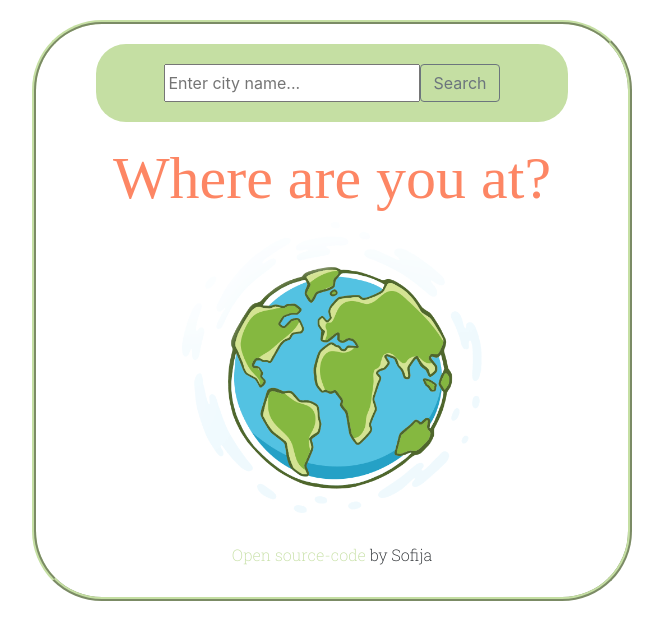
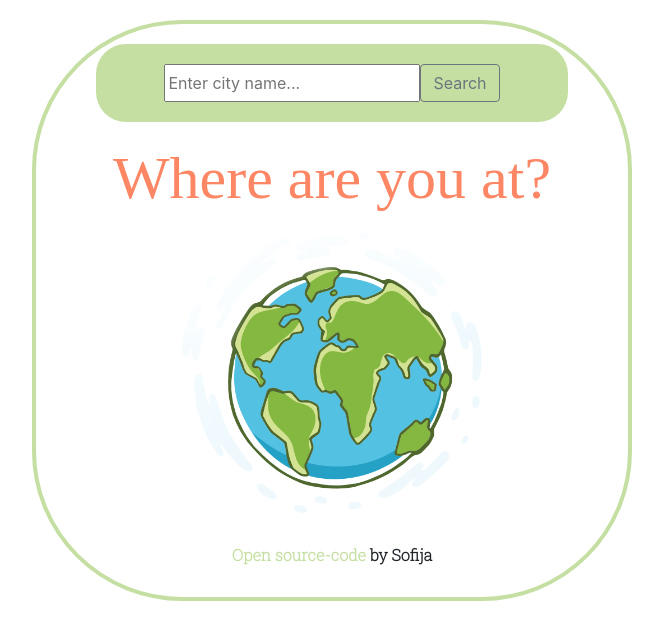
Before and after one commit to sofijaV/weather-react, a React (Create React App) app: page / in a window 1280 px wide. Shown: the top 640 px of the page, without its empty margins (308-971 px from the left). Built offline with nearby package versions, Linux system fonts and the light colour scheme; a web font is replaced by a local one.

Commit message:
created separate Footer component

```diff
--- a/src/App.css
+++ b/src/App.css
@@ -1,8 +1,8 @@
 body {
   max-width: 600px;
   margin: 20px auto;
-  border: 4px ridge #c5dfa3;
-  border-radius: 70px;
+  border: 4px solid var(--secondary-color);
+  border-radius: 150px;
 }
 @media (max-width: 767px) {
   body {
--- a/src/App.js
+++ b/src/App.js
@@ -1,12 +1,14 @@
 import React from "react";
 import "./App.css";
 import Form from "./Form.js";
+import Footer from "./Footer.js";
 //import Overview from "./Overview.js";
 //import Time from "./Time.js";
 export default function App() {
   return (
     <div className="App">
       <Form />
+      <Footer />
     </div>
   );
 }
--- /dev/null
+++ b/src/Footer.css
@@ -0,0 +1,12 @@
+.Footer {
+  padding: 30px;
+  font-family: var(--default-font);
+  font-weight: 800;
+}
+.Footer a {
+  text-decoration: none;
+  color: var(--secondary-color);
+}
+.Footer a:hover {
+  color: black;
+}
--- /dev/null
+++ b/src/Footer.js
@@ -0,0 +1,16 @@
+import React from "react";
+import "./Footer.css";
+export default function Footer() {
+  return (
+    <div className="Footer text-center">
+      <a
+        href="https://github.com/sofijaV/weather-react"
+        target="_blank"
+        rel="noopener noreferrer"
+      >
+        Open source-code
+      </a>{" "}
+      by Sofija
+    </div>
+  );
+}
--- a/src/Form.js
+++ b/src/Form.js
@@ -16,11 +16,6 @@ export default function Form() {
     let key = "6c8c6f63dce062a0b5a3b082e9b52d3a";
     let url = `https://api.openweathermap.org/data/2.5/weather?q=${city}&appid=${key}&units=metric`;
     axios.get(url).then(getData);
-    let forecasturl = `https://api.openweathermap.org/data/2.5/forecast/daily?q=${city}&appid=${key}`;
-    axios.get(forecasturl).then(showForecast);
-  }
-  function showForecast(response) {
-    console.log(response);
   }
   function getData(response) {
     setLoaded(true);
@@ -79,25 +74,12 @@ export default function Form() {
       </form>
     </div>
   );
-  let footer = (
-    <footer className="text-center">
-      <a
-        href="https://github.com/sofijaV/weather-react"
-        target="_blank"
-        rel="noopener noreferrer"
-      >
-        Open source-code
-      </a>{" "}
-      by Sofija
-    </footer>
-  );
 
   if (loaded) {
     return (
       <div>
         {form}
         {overview}
-        {footer}
       </div>
     );
   } else {
@@ -106,7 +88,6 @@ export default function Form() {
         {form}
         <h1>Where are you at?</h1>
         <img src={planet} alt="Planet-Earth" className="planet img-fluid" />
-        {footer}
       </div>
     );
   }
```
